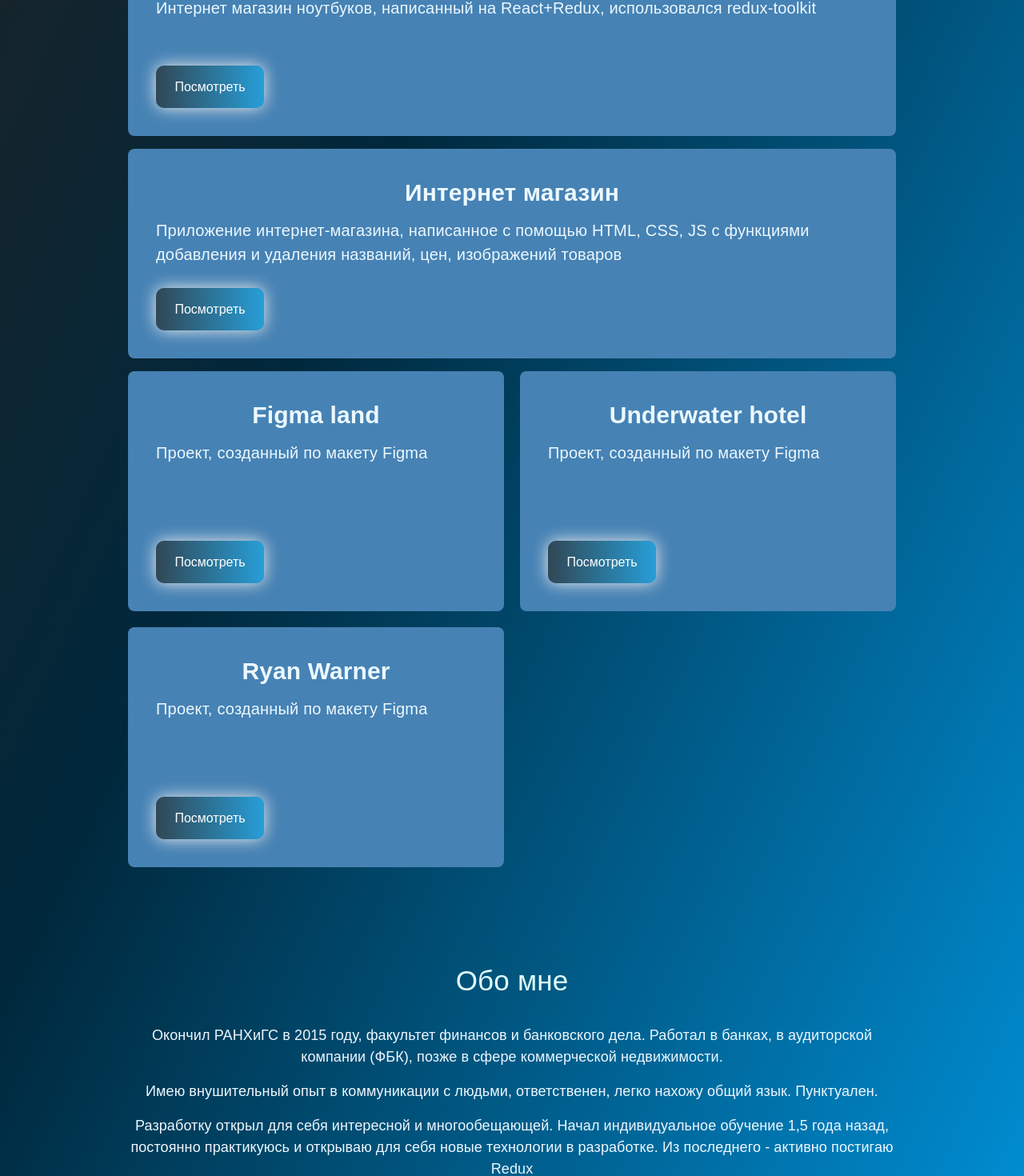
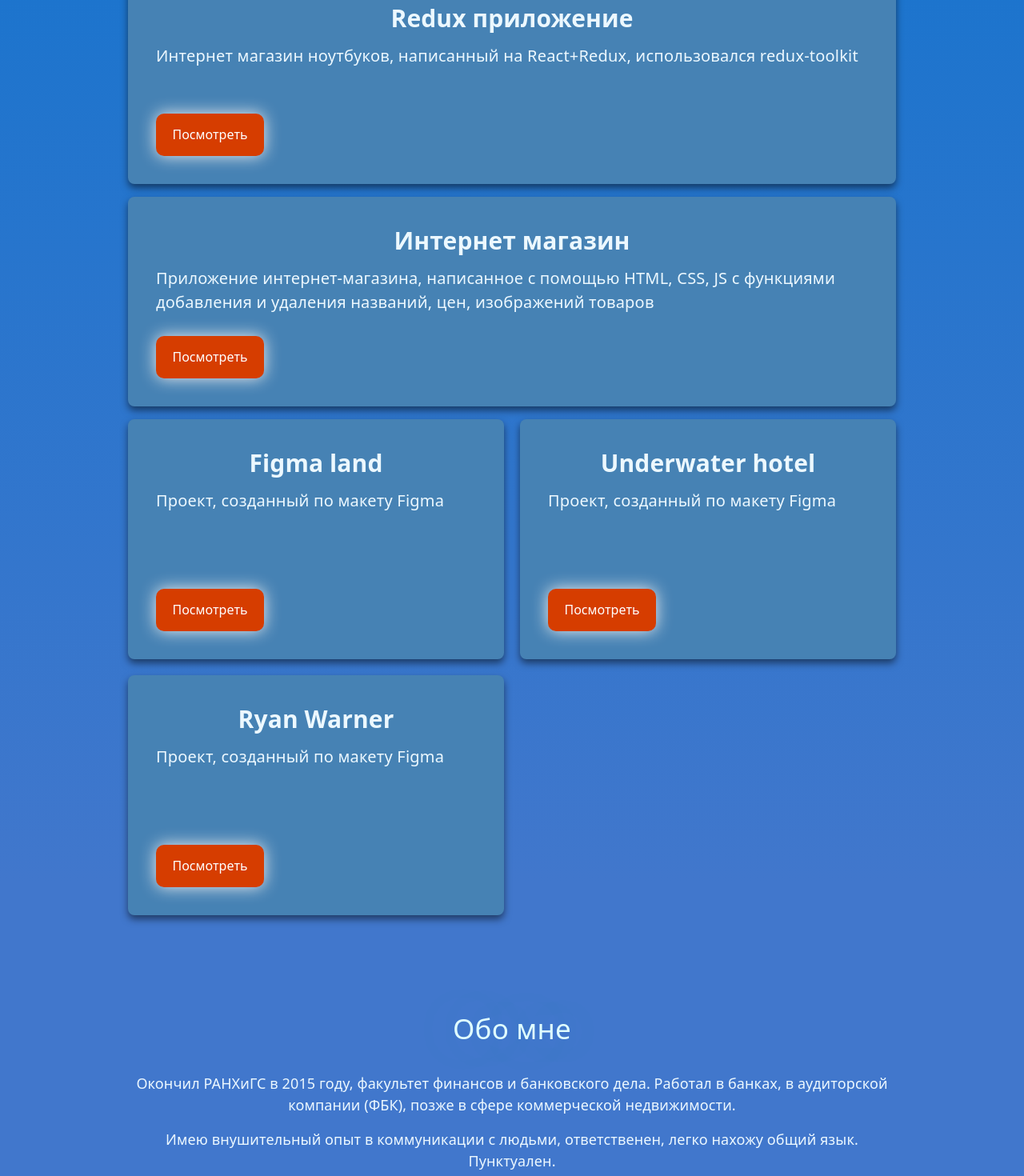
Before and after one commit to Hakkee94/portfolio-react, a React (Create React App) app: page / in a window 1280 px wide. Shown: the part 1206-2676 px from the top of the page at 80% size. Built offline with nearby package versions, Linux system fonts and the light colour scheme.

Commit message:
change style

```diff
--- a/src/Components/AboutMe.jsx
+++ b/src/Components/AboutMe.jsx
@@ -20,7 +20,7 @@ const AboutMe = () => {
                 <h2 className="last-subtitle">
                     Разработку открыл для себя интересной и многообещающей.
                     Начал индивидуальное обучение 1,5 года назад, постоянно практикуюсь и открываю для себя новые технологии в разработке.
-                    Из последнего - активно постигаю Redux
+                    Из последнего - активно постигаю Redux, Typescript
                 </h2>
             </div>
 
--- a/src/Components/FirstContent.jsx
+++ b/src/Components/FirstContent.jsx
@@ -20,6 +20,7 @@ const FirstContent = () => {
                     <SkillItem skill='БЭМ, Bootstrap 3, CSS3, LESS, SASS' src={imgs.CSS3}/>
                     <SkillItem skill='React - уверенные знания' src={imgs.reactLogo}/>
                     <SkillItem skill='Redux - базовый уровнь' src='https://upload.wikimedia.org/wikipedia/commons/4/49/Redux.png'/>
+                    <SkillItem skill='TypeScript - учу' src='https://cdn-icons-png.flaticon.com/512/919/919832.png'/>
                     <SkillItem skill='Опыт вёрстки сайтов и шаблонов по Figma' src={imgs.figma}/>
                     <SkillItem skill='Опыт работы с git, Github, IDE - WebStorm' src={imgs.github}/>
                     <SkillItem skill='Английский язык Upper Intermediate(B2)' src={imgs.English}/>
--- a/src/index.css
+++ b/src/index.css
@@ -6,7 +6,9 @@ body {
   margin-right: auto;
   padding-left: 16px;
   padding-right: 16px;
-  background-image: linear-gradient(114.9deg, rgba(34, 34, 34, 1) 8.3%, rgba(0, 40, 60, 1) 41.6%, rgba(0, 143, 213, 1) 93.4%);
+  /*background-image: linear-gradient(114.9deg, rgba(34, 34, 34, 1) 8.3%, rgba(0, 40, 60, 1) 41.6%, rgba(0, 143, 213, 1) 93.4%);*/
+  background: rgb(65,119,204);
+  background: linear-gradient(0deg, rgba(65,119,204,1) 29%, rgba(0,114,206,1) 90%);
 }
 
 a {
@@ -15,7 +17,7 @@ a {
 }
 
 h1 {
-  font-family: sans-serif;
+  font-family: system-ui;
   font-style: normal;
   font-weight: normal;
   font-size: 35px;
@@ -27,7 +29,7 @@ h1 {
 }
 
 h2 {
-  font-family: sans-serif;
+  font-family: system-ui;
   font-style: normal;
   font-weight: bold;
   font-size: 30px;
@@ -40,7 +42,7 @@ h2 {
 }
 
 h3 {
-  font-family: sans-serif;
+  font-family: system-ui;
   font-style: normal;
   font-weight: 500;
   font-size: 20px;
@@ -53,7 +55,7 @@ h3 {
 }
 
 h4 {
-  font-family: sans-serif;
+  font-family: system-ui;
   font-style: normal;
   font-weight: bold;
   font-size: 12px;
@@ -64,7 +66,7 @@ h4 {
 }
 
 span {
-  font-family: sans-serif;
+  font-family: system-ui;
   font-style: normal;
   font-weight: normal;
   font-size: 18px;
@@ -94,7 +96,7 @@ header {
 }
 
 .subtitle {
-  font-family: sans-serif;
+  font-family: system-ui;
   font-style: normal;
   font-weight: bold;
   font-size: 24px;
@@ -109,7 +111,7 @@ header {
 }
 
 .subtitle-tall {
-  font-family: sans-serif;
+  font-family: system-ui;
   font-style: normal;
   font-weight: normal;
   font-size: 18px;
@@ -152,6 +154,8 @@ header {
   display: flex;
   flex-direction: column;
   justify-content: space-between;
+  box-shadow: 0px 5px 10px 0px rgba(0, 0, 0, 0.5);
+
 }
 
 .other-projects {
@@ -165,6 +169,7 @@ header {
   display: flex;
   flex-direction: column;
   justify-content: space-between;
+  box-shadow: 0px 5px 10px 0px rgba(0, 0, 0, 0.5);
 }
 
 .project-button {
@@ -182,10 +187,11 @@ header {
   width: 100%;
   line-height: 23px;
   font-weight: 500;
-  font-family: sans-serif;
+  font-family: system-ui;
   display: flex;
   height: 33px;
-  background-image: linear-gradient(to right, #314755 0%, #26a0da 51%, #314755 100%);
+  /*background-image: linear-gradient(to right, #314755 0%, #26a0da 51%, #314755 100%);*/
+  background-color: rgba(214, 61, 0, 1);
   cursor: pointer;
   justify-content: center;
   align-items: center;
@@ -236,7 +242,7 @@ footer {
 }
 
 .last-subtitle {
-  font-family: sans-serif;
+  font-family: system-ui;
   font-style: normal;
   font-weight: normal;
   font-size: 18px;
@@ -265,9 +271,10 @@ footer {
 }
 
 .skill-items {
-  border: 2px solid steelblue;
+  border: 2px solid salmon;
   padding: 20px;
   border-radius: 5px;
+  background: #4682B4;
 }
 
 .skill-list {
@@ -298,7 +305,8 @@ footer {
 }
 
 a {
-  color: aqua;
+  font-family: system-ui;
+  color: gold;
   text-decoration: none;
   font-size: 22px;
 }
@@ -312,6 +320,8 @@ a {
     display: flex;
     align-items: flex-start;
     min-width: 240px;
+    box-shadow: 0px 5px 10px 0px rgba(0, 0, 0, 0.5);
+
   }
 
   .first-project {
```
